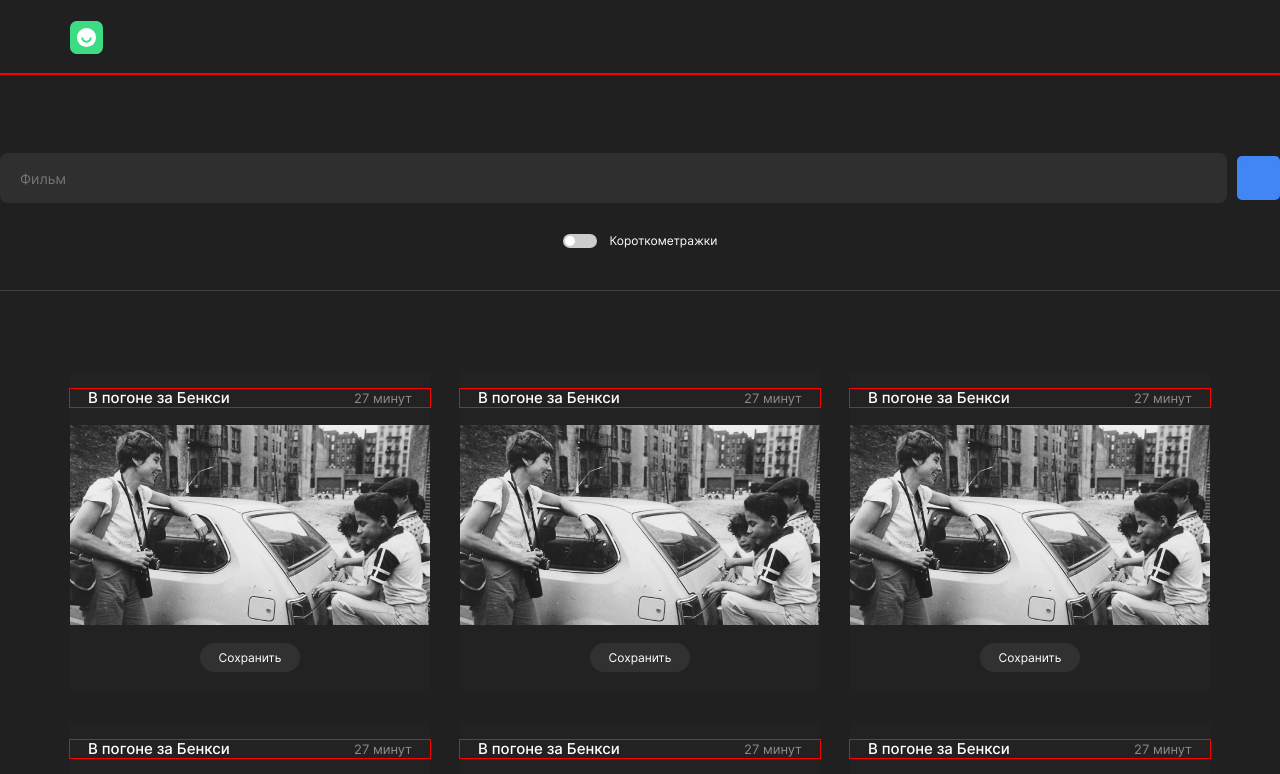
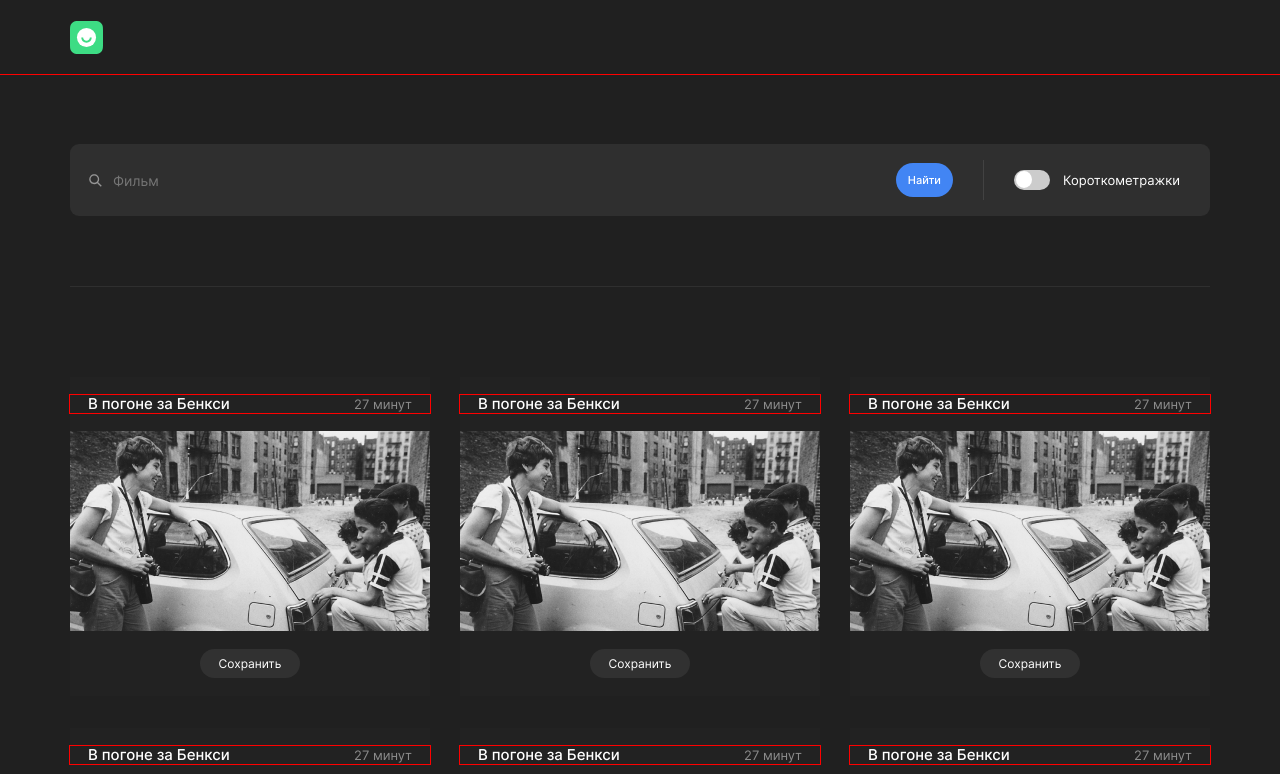
Before and after one commit to The-Mechanical-Ocean/movies-explorer-frontend, a React (Create React App) app: page /movies in a window 1280 px wide. Shown: the top 774 px of the page. Built offline with nearby package versions, Linux system fonts and the light colour scheme.

Commit message:
Сделать бургер меню и все

```diff
--- a/src/components/FilterCheckbox/FilterCheckbox.css
+++ b/src/components/FilterCheckbox/FilterCheckbox.css
@@ -1,19 +1,21 @@
 .filter {
   display: flex;
   align-items: center;
-  margin-top: 29px;
-  width: 100%;
+  width: 197px;
+  height: 40px;
   justify-content: center;
-  padding-bottom: 40px;
   box-sizing: border-box;
-  border-bottom: solid 1px #424242;
+  border-left: 1px solid #424242;
+  margin-right: 30px;
+  margin-left: 30px;
+  padding-left: 30px;
 }
 
 .filter__container {
   position: relative;
   display: inline-block;
-  width: 34px;
-  height: 14px;
+  width: 36px;
+  height: 20px;
   margin-right: 13px;
 }
 
@@ -39,8 +41,8 @@
 .filter__slider:before {
   position: absolute;
   content: "";
-  height: 10px;
-  width: 10px;
+  height: 17px;
+  width: 16px;
   left: 2px;
   bottom: 2px;
   background-color: white;
@@ -53,12 +55,12 @@
 }
 
 .filter__checkbox:checked + .filter__slider:before {
-  transform: translateX(20px);
+  transform: translateX(17px);
 }
 
 .filter__text {
   font-weight: 400;
-  font-size: 12px;
+  font-size: 13px;
   line-height: 18px;
   color: #FFFFFF;
   margin: 0;
--- a/src/components/Movies/Movies.css
+++ b/src/components/Movies/Movies.css
@@ -5,7 +5,7 @@
   max-width: 1280px;
   align-self: center;
   min-height: 64vh;
-  outline: 1px solid red;
+  /* outline: 1px solid red; */
 }
 
 @media screen and (max-width: 900px) {
--- a/src/components/MoviesCard/MoviesCard.js
+++ b/src/components/MoviesCard/MoviesCard.js
@@ -27,8 +27,8 @@ return (
     </button>}
     {location.pathname === '/movies' &&
     <button className={isSaved ? 'movie-card__button movie-card__button_red' : 'movie-card__button'}
-            onClick={handleSave}>{isSaved ? <img className='movie-card__button-img' alt='saved movie icon' src={ok}/> :
-        <p className='movie-card__button-text'>Сохранить</p>}</button>}
+            onClick={handleSave}>{isSaved ? <img className='movie-card__button-img' alt='saved movie img' src={ok}/>
+            : <p className='movie-card__button-text'>Сохранить</p>}</button>}
   </div>
 );
 };
--- a/src/components/SearchForm/SearchForm.css
+++ b/src/components/SearchForm/SearchForm.css
@@ -1,37 +1,48 @@
 .search {
   display: flex;
-  width: 100%;
+  width: 1140px;
   align-items: center;
   flex-direction: column;
 }
 
 .search__form {
-  margin-top: 79px;
+  margin: 70px 0 10px;
+  border-bottom: 1px solid #2F2F2F;
   width: 100%;
 }
 
 .search__container {
-  width: 100%;
+  height: 72px;
   display: flex;
   justify-content: space-between;
   align-items: center;
+  background-color: #2F2F2F;
+  margin-bottom: 70px;
+  border-radius: 9px;
+}
+
+.search__image-loop {
+  width: 30px;
+  height: 15px;
+  margin-left: 15px;
+  background-image: url('../../images/search__image-loop.svg');
+  background-repeat: no-repeat;
+  background-position: center;
 }
 
 .search__input {
   outline: none;
   width: 100%;
-  background-color: #2F2F2F;
+  background-color: transparent;
   border: none;
-  border-radius: 8px;
   height: 50px;
   color: #ffffff;
   padding: 0;
   box-sizing: border-box;
-  padding-left: 20px;
   font-weight: 400;
   font-size: 14px;
   line-height: 18px;
-  margin-right: 10px;
+  margin-right: 30px;
 }
 
 .search__input:focus {
@@ -41,9 +52,9 @@
 .search__button {
   background: #4285F4;
   border: none;
-  border-radius: 5px;
-  width: 44px;
-  height: 44px;
+  border-radius: 48px;
+  width: 80px;
+  height: 34px;
   background-image: url("../../images/search.svg");
   background-repeat: no-repeat;
   background-position: center;
@@ -51,10 +62,17 @@
 }
 
 .search__button:hover {
-  transition: 1s;
-  opacity: 0.6;
+  opacity: 0.8;
+  transition: opacity 0.5s ease 0s;
 }
 
+.search__button-text {
+  font-weight: 500;
+  font-size: 11px;
+  line-height: 18px;
+  color: #FFFFFF;
+  margin: 0;
+}
 @media screen and (max-width: 1160px) {
   .search__form {
       max-width: 780px;
--- a/src/components/SearchForm/SearchForm.js
+++ b/src/components/SearchForm/SearchForm.js
@@ -7,10 +7,11 @@ return (
     <section className='search'>
       <form className='search__form' name='search-bar'>
         <div className='search__container'>
-                    <input className='search__input' type='text' placeholder='Фильм'/>
-                    <button className='search__button' type='submit'></button>
+          <div className='search__image-loop'></div>
+          <input className='search__input' type='text' placeholder='&nbsp; Фильм'/>
+          <button className='search__button' type='submit'><p className='search__button-text'>Найти</p></button>
+          <FilterCheckbox/>
         </div>
-                <FilterCheckbox/>
       </form>
     </section>
   );
```
Also changed, not shown: src/images/search__image-loop.svg (added). Lines whose indentation alone changed are shown as unchanged.
